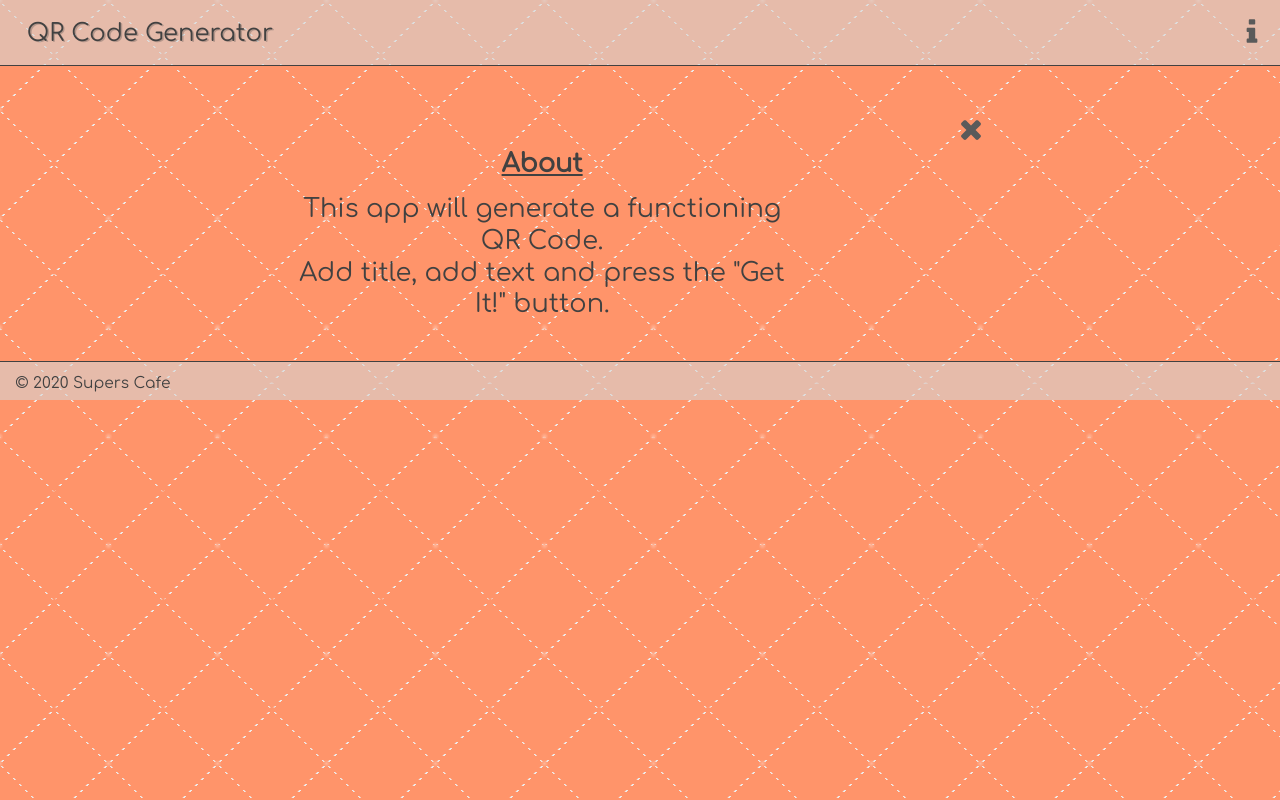
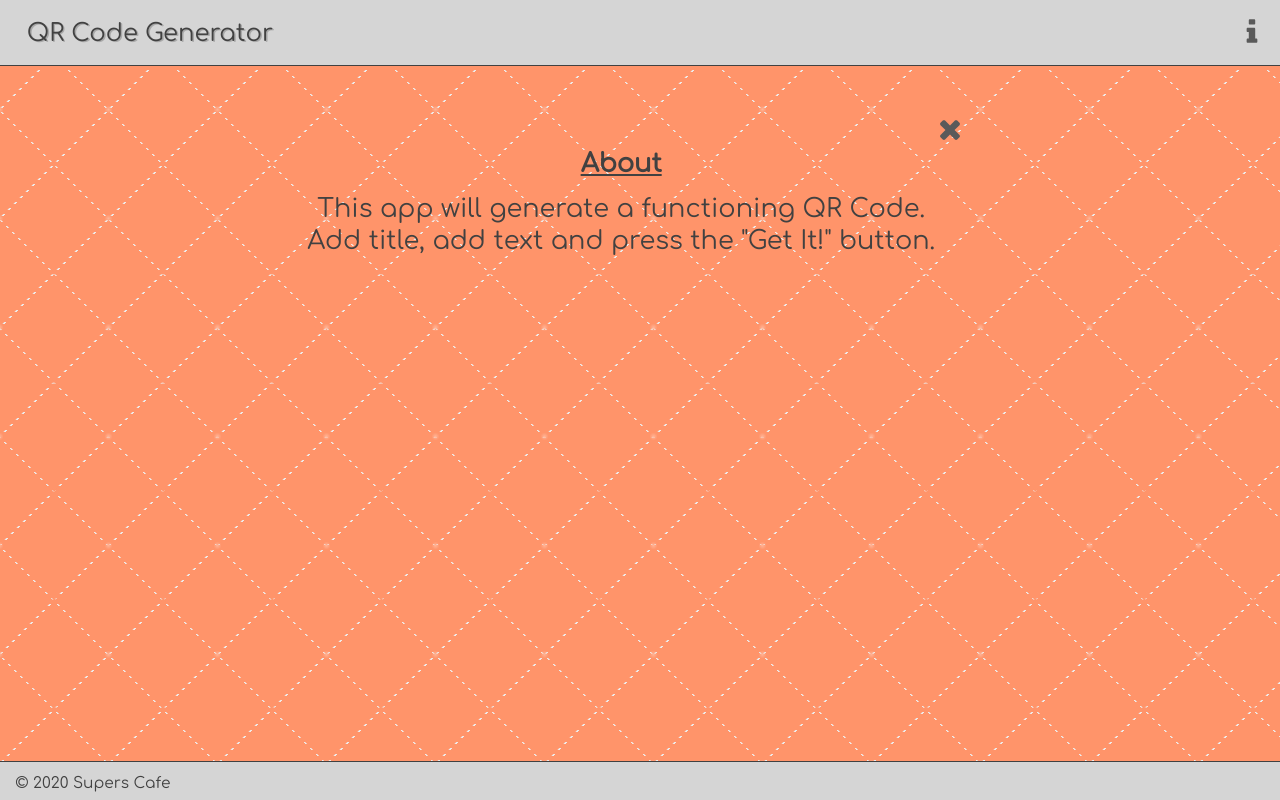
Before and after one commit to NH3R717/WDP5, a React (Create React App) app in the folder Wk4/wdp5_react/: page /About in a window 1280 px wide. Built offline with nearby package versions, Linux system fonts and the light colour scheme.

Commit message:
sticky footer

```diff
--- a/Wk4/wdp5_react/src/App.js
+++ b/Wk4/wdp5_react/src/App.js
@@ -18,7 +18,7 @@
                 <Router>
                     <Header />
                     <Routes />
-                    <Footer />
+                    <Footer style={styles.footer} />
                 </Router>
             </main>
 
@@ -27,3 +27,13 @@
 }
 
 export default App;
+
+const styles = {
+    footer: {
+        color: 'green',
+        position: 'absolute',
+        bottom: '0',
+        height: '16em',
+        padding: '0 0 2em 0'
+    }
+}
--- a/Wk4/wdp5_react/src/Component/About.jsx
+++ b/Wk4/wdp5_react/src/Component/About.jsx
@@ -9,21 +9,23 @@
 
 const About = props => {
     return (
-        <div style={styles.aboutAll}>
+        <div style={styles.aboutAllDiv}>
             <div style={styles.leftDiv}>
 
             </div>
-            <div style={styles.aboutText}>
+            <section style={styles.center}>
+            <article style={styles.aboutTextDiv}>
                 <h1 style={styles.h1} >About</h1>
                 <h2 style={styles.h2} >This app will generate a functioning QR Code.</h2>
                 <h2 style={styles.h2} >Add title, add text and press the "Get It!" button. </h2>
-            </div>
-            <div style={styles.h1}>
+            </article>
+            <article style={styles.h1}>
                 <NavLink to="/">
                     {/* <img src={IoMdClose} alt="Close" style={styles.close} width="30" height="30" /> */}
                     <img src={Close} alt="Close" style={styles.close} width="30" height="30" />
                 </NavLink>
-            </div>
+            </article>
+            </section>
             <div style={styles.rightDiv}>
 
             </div>
@@ -32,14 +34,17 @@
 }
 
 const styles = {
-    aboutAll: {
+    aboutAllDiv: {
         margin: '1.6em 0 0 0',
         display: 'flex',
         justifyContent: 'space-between',
         color: '#414141'
     },
-    aboutText: {
-        width: '20em',
+    center: {
+        display: 'flex'
+    },
+    aboutTextDiv: {
+        // width: '20em',
         // display: 'flex',
         alignContent: 'center',
         margin: '1.6em 0 1.6em 0'
--- a/Wk4/wdp5_react/src/Component/QRGenerator.jsx
+++ b/Wk4/wdp5_react/src/Component/QRGenerator.jsx
@@ -143,7 +143,7 @@
                         {/* QR Code Image and Send/Save Buttons */}
                         <section className='mQWebLeft ' id='mQImageButton' style={styles.qrCodeImageButtons}>
                             <div>
-                                {this.state.loading ? <h3>IS</h3> : <h3>NOT</h3>}
+                                {/* {this.state.loading ? <h3>IS</h3> : <h3>NOT</h3>} */}
                                 <h3 id="test" style={styles.errorTest}>ERROR</h3>
 
                             </div>
@@ -185,7 +185,7 @@
                             <section style={styles.nameTextFields}>
 
                                 {/* QR Code Name Input */}
-                                <article style={styles.codeName}>
+                                {/* <article style={styles.codeName}>
                                     <input type='text'
                                         style={styles.nameFieldInput}
                                         name="QRCodeName"
@@ -193,7 +193,7 @@
                                         onChange={this.changeHandler}
                                     />
 
-                                </article>
+                                </article> */}
 
                                 {/* QR Code Text Input */}
                                 <article style={styles.codeText}>
@@ -443,10 +443,11 @@
         display: 'none'
     },
     inputForm: {
-        // QR Code Image
+        // height: '22em',
+        // margin: '3.4em 0 0 0'
     },
     imageContainer: {
-        margin: '1.3em auto 1em auto',
+        margin: '.8em auto 1em auto',
         paddingTop: '.38em',
         height: '195px',
         width: '195px',
@@ -514,7 +515,7 @@
         textShadow: '.06em .06em rgba(65, 65, 65, 0.3)'
     },
     radios: {
-        // margin: 'auto auto .5em auto',
+        // margin: 'auto auto 2em auto',
     },
     radioGroupDiv: {
         display: 'block',
--- a/Wk4/wdp5_react/src/Component/QRGenerator_Orig.jsx
+++ b/Wk4/wdp5_react/src/Component/QRGenerator_Orig.jsx
@@ -410,7 +410,7 @@
     H2: {
     },
     radios: {
-        // margin: 'auto auto .5em auto',
+        margin: 'auto auto .5em auto',
         //     color: 'rgb(065 065 065)'
     },
     radioGroupDiv: {
--- a/Wk4/wdp5_react/src/Component/StaticFooter.jsx
+++ b/Wk4/wdp5_react/src/Component/StaticFooter.jsx
@@ -19,11 +19,15 @@
 
 const styles = {
   footerDiv: {
-    // marginTop: '16em',
+    display: 'flex',
+    width: '100%',
+    position: 'fixed',
+    bottom: '0',
+    margin: '0',
+    height: 'auto',
     color: 'rgb(065 065 065)',
-    display: 'flex',
     padding: '.3em 0',
-    background: 'rgba(213, 213, 213, 0.6)',
+    background: 'rgba(213, 213, 213, 1)',
     borderTop: 'solid .03em'
   },
   h3: {
--- a/Wk4/wdp5_react/src/Component/StaticHeader.jsx
+++ b/Wk4/wdp5_react/src/Component/StaticHeader.jsx
@@ -12,7 +12,7 @@
 
 const Header = () => {
   return (
-    <div style={styles.headerDiv}>
+    <div id='header' style={styles.headerDiv}>
       {/* <NavLink to="/">  */}
         <h1 style={styles.h1}>QR Code Generator</h1>
         {/* </NavLink> */}
@@ -27,12 +27,17 @@
 
 const styles = {
   headerDiv: {
+    display: 'flex',
+    width: '100%',
+    // position: 'fixed',
+    // top: '0',
+    // margin: '0',
+    // height: 'auto',
     color: 'rgb(065 065 065)',
-    display: 'flex',
     padding: '.4em 0',
     flexDirection: 'row',
     justifyContent: 'space-between',
-    background: 'rgba(213, 213, 213, 0.6)',
+    background: 'rgba(213, 213, 213, 1)',
     borderBottom: 'solid .03em'
   },
   h1: {
--- a/Wk4/wdp5_react/src/mediaQueries.css
+++ b/Wk4/wdp5_react/src/mediaQueries.css
@@ -1,17 +1,8 @@
-/* @media only screen and (max-width: 600px) {
-    #MQHeading {
-      display:red;
-    }
-  } */
-
-/*
-Todo
-
-center web div */
-
+/* wide format */
 @media only screen and (min-width: 768px) {
     .mQWebAll {
         display: inline-block;
+        height: 20em;
         /* justify-content: center; */
         /* margin-left: 15em; */
 
@@ -45,6 +36,10 @@
     .mQWebRightRadio2 {
         display: inline-block;    }
 }
+.radios{
+    margin: 0 0 1.2em 0;
+
+}
 /* .radios{
     margin: 'auto auto auto auto',
 } */
@@ -76,15 +71,20 @@
     }
 } */
 
+/* narrow format */
 @media only screen and (max-width: 767px) {
     .mQPhoneAll {
         /* color: red; */
+        height: 22em;
     }
     .mQWebLeft{
         /* transform: translate(-0%, -50%) */
     }
+    #header{
+        margin: 0 0 0 0
+    }
     .radios{
-        margin: auto auto .8em auto;
+        margin: 0 0 2em 0;
 
     }
 }
```
